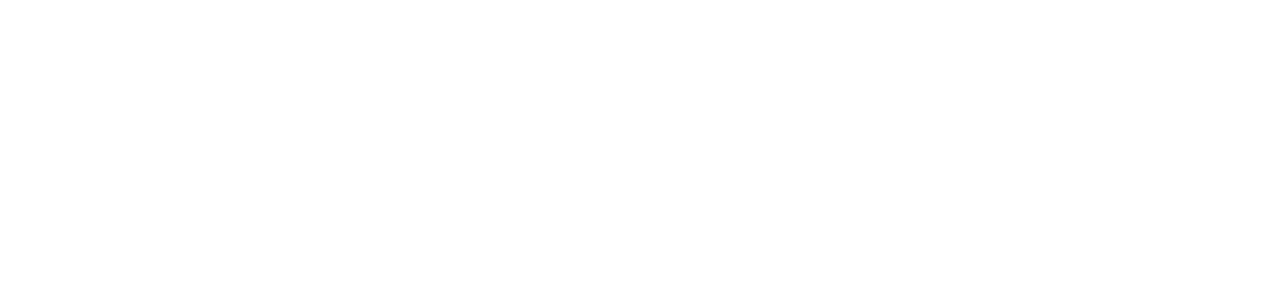
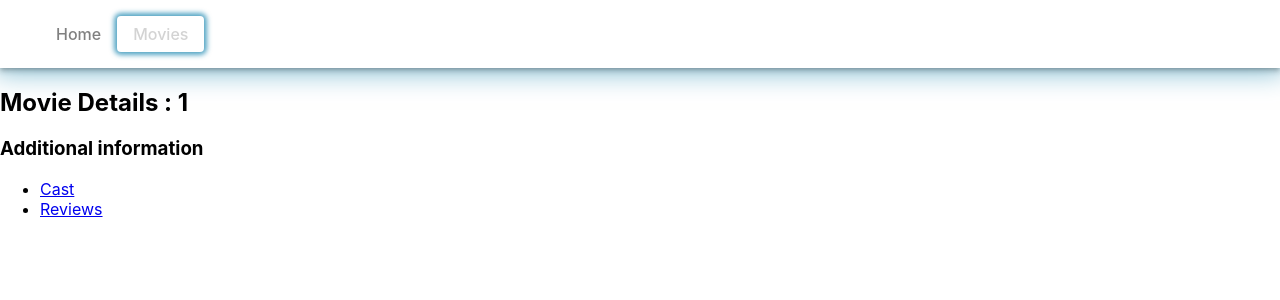
Before and after one commit to lyubovkirpa/goit-react-hw-05-movies, a React (Create React App) app: page /goit-react-hw-05-movies/movies/1 in a window 1280 px wide. Shown: the top 300 px of the page. Built offline with nearby package versions, Linux system fonts and the light colour scheme.

Commit message:
add Header

```diff
--- a/package.json
+++ b/package.json
@@ -4,6 +4,7 @@
   "private": true,
   "homepage": "https://lyubovkirpa.github.io/goit-react-hw-05-movies/",
   "dependencies": {
+    "@emotion/styled": "^11.11.0",
     "@testing-library/jest-dom": "^5.16.3",
     "@testing-library/react": "^12.1.4",
     "@testing-library/user-event": "^13.5.0",
--- a/src/components/Cast/Cast.jsx
+++ b/src/components/Cast/Cast.jsx
@@ -1,5 +1,9 @@
+import { useParams } from 'react-router-dom';
+
 const Cast = () => {
+  const { movieId } = useParams();
 
+  return <div>{movieId}</div>;
 };
 
 export default Cast;
--- /dev/null
+++ b/src/components/Header/Header.jsx
@@ -0,0 +1,16 @@
+// import { NavLinks } from "react-router-dom";
+import {HeaderLinks, NavLinks} from "./Header.styled";
+
+const Header = () => {
+  return (
+    <HeaderLinks>
+      <nav>
+        <NavLinks to="/">Home</NavLinks>
+        <NavLinks to="/movies">Movies</NavLinks>
+      </nav>
+    </HeaderLinks>
+
+  );
+};
+
+export default Header;
--- /dev/null
+++ b/src/components/Header/Header.styled.js
@@ -0,0 +1,36 @@
+import { NavLink } from 'react-router-dom';
+import styled from '@emotion/styled';
+
+export const NavLinks = styled(NavLink)`
+  cursor: pointer;
+  padding: 8px 16px;
+  border-radius: 4px;
+  text-decoration: none;
+  color: gray;
+  font-weight: 500;
+
+  &.active {
+    color: lightgray;
+    box-shadow: 0 0 5px 3px rgba(11, 127, 171, 0.7);
+  }
+  &:hover {
+    color: lightgray;
+  }
+`;
+
+export const HeaderLinks = styled.header`
+  align-items: center;
+  justify-content: space-between;
+  gap: 12px;
+  padding: 16px;
+  margin-bottom: 16px;
+  box-shadow: rgb(0 0 0 / 20%) 0px 2px 4px -1px,
+    rgb(0 0 0 / 14%) 0px 4px 5px 0px, rgb(11 127 171 / 50%) 0px 0px 25px 5px;
+
+  > nav {
+    display: flex;
+    margin-left: auto;
+    margin-right: auto;
+    max-width: 1200px;
+  }
+`;
--- a/src/components/Layout/Layout.jsx
+++ b/src/components/Layout/Layout.jsx
@@ -1,5 +1,15 @@
+import { Outlet } from 'react-router-dom';
+import Header from 'components/Header/Header';
+
 const Layout = () => {
-
+  return (
+    <div>
+      <Header />
+      <main>
+        <Outlet />
+      </main>
+    </div>
+  );
 };
 
 export default Layout;
--- a/src/components/Reviews/Reviews.jsx
+++ b/src/components/Reviews/Reviews.jsx
@@ -1,5 +1,9 @@
+import { useParams } from 'react-router-dom';
+
 const Reviews = () => {
+  const { movieId } = useParams();
 
+  return <div>{movieId}</div>;
 };
 
 export default Reviews;
--- a/src/pages/Home.jsx
+++ b/src/pages/Home.jsx
@@ -1,9 +1,14 @@
+import { useEffect } from "react";
+
 const Home = () => {
+  useEffect(()=> {
+
+  },[]);
+
   return (
-    <main>
-      <h1>Welcome</h1>
-
-    </main>
+    <>
+      <div>Welcome</div>
+    </>
   );
 };
 
--- a/src/pages/MovieDetails.jsx
+++ b/src/pages/MovieDetails.jsx
@@ -1,7 +1,28 @@
-// import { useParams } from "react-router-dom";
+import { useParams, Link, Outlet } from "react-router-dom";
+import { useEffect } from "react";
 
 const MovieDetails = () => {
+  const { movieId } = useParams();
 
+  useEffect(()=> {
+
+  },[]);
+
+  return (
+    <div>
+       <h2>Movie Details : {movieId}</h2>
+      <h3>Additional information</h3>
+      <ul>
+        <li>
+          <Link to="cast">Cast</Link>
+        </li>
+        <li>
+        <Link to="reviews">Reviews</Link>
+        </li>
+      </ul>
+      <Outlet />
+    </div>
+  )
 };
 
 export default MovieDetails;
```
Also changed, not shown: 1 other file (tests, documents, lock files or other folders).
